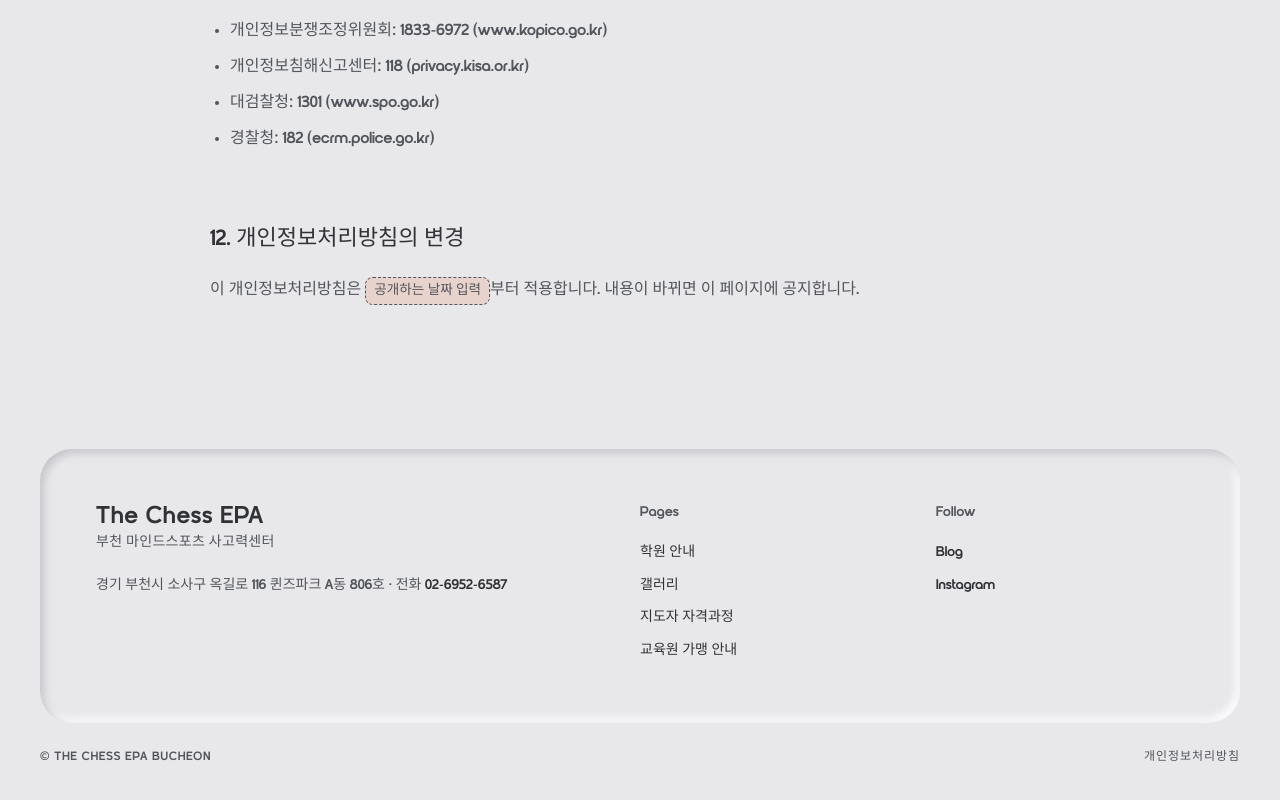
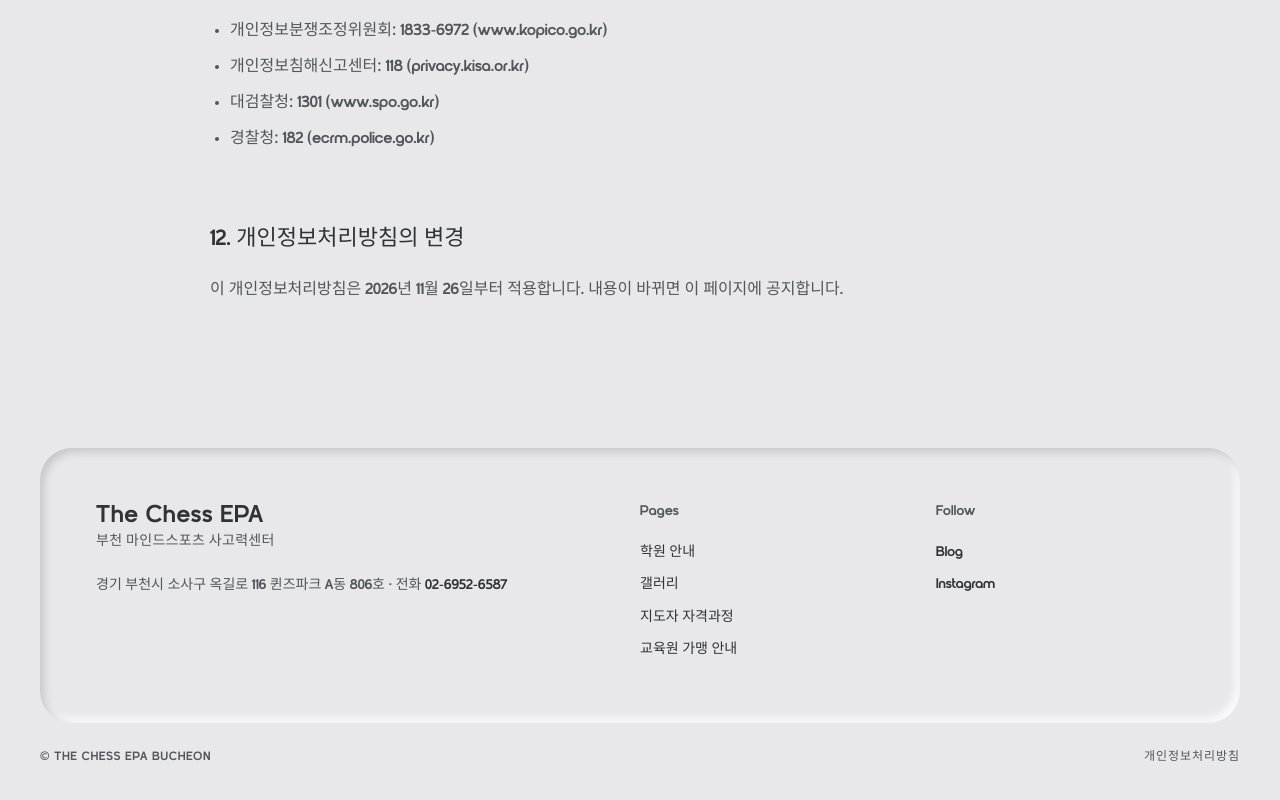
Before and after one commit to lazyhak-oss/chessepa-bucheon, a plain HTML site: page privacy.html in a window 1280 px wide. Shown: the part 3631-4431 px from the top of the page. Drawn offline with Linux system fonts and the light colour scheme; a web font is replaced by a local one.

Commit message:
개인정보처리방침 시행일 2026년 11월 26일로 기재
Co-Authored-By: Claude Opus 5.5 <noreply@anthropic.com>

```diff
--- a/privacy.html
+++ b/privacy.html
@@ -135,7 +135,7 @@
     </ul>
 
     <h2>12. 개인정보처리방침의 변경</h2>
-    <p>이 개인정보처리방침은 <span class="todo">공개하는 날짜 입력</span>부터 적용합니다. 내용이 바뀌면 이 페이지에 공지합니다.</p>
+    <p>이 개인정보처리방침은 2026년 11월 26일부터 적용합니다. 내용이 바뀌면 이 페이지에 공지합니다.</p>
   </div>
 </section>
 
```
